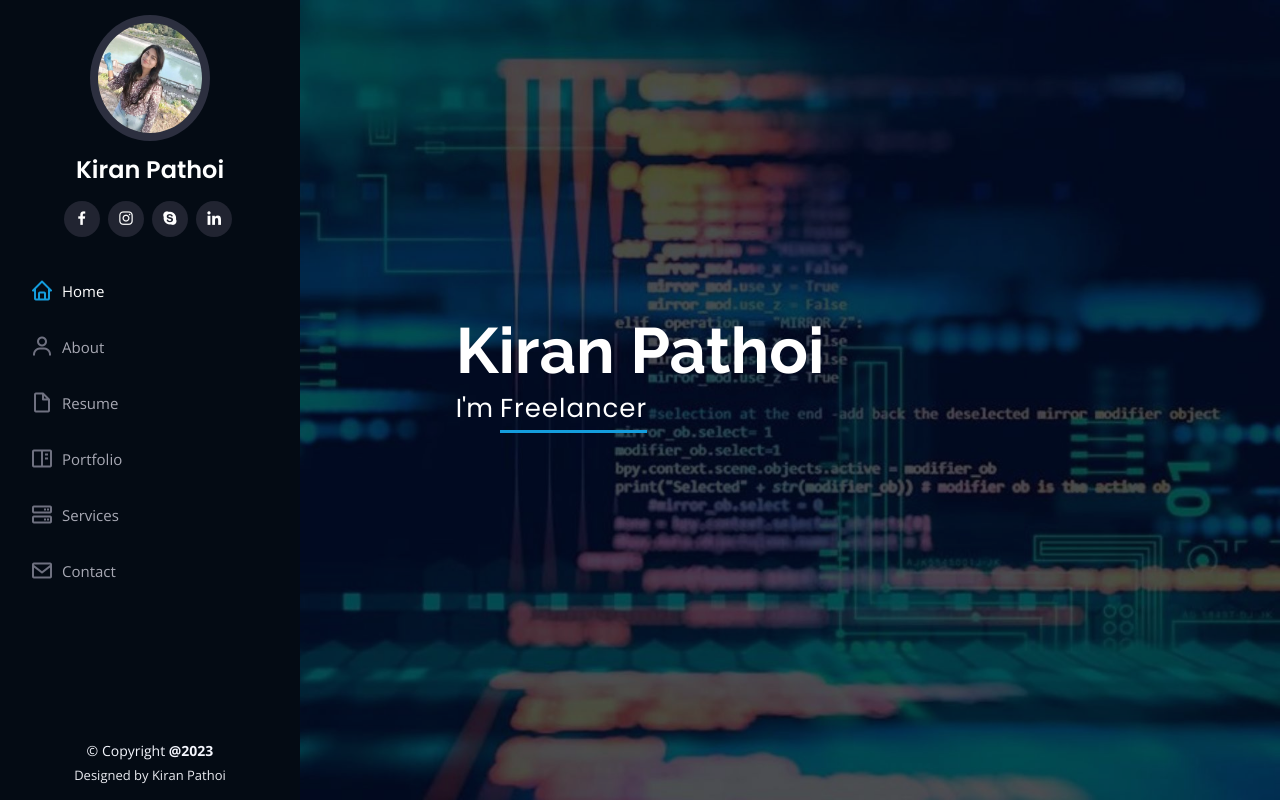
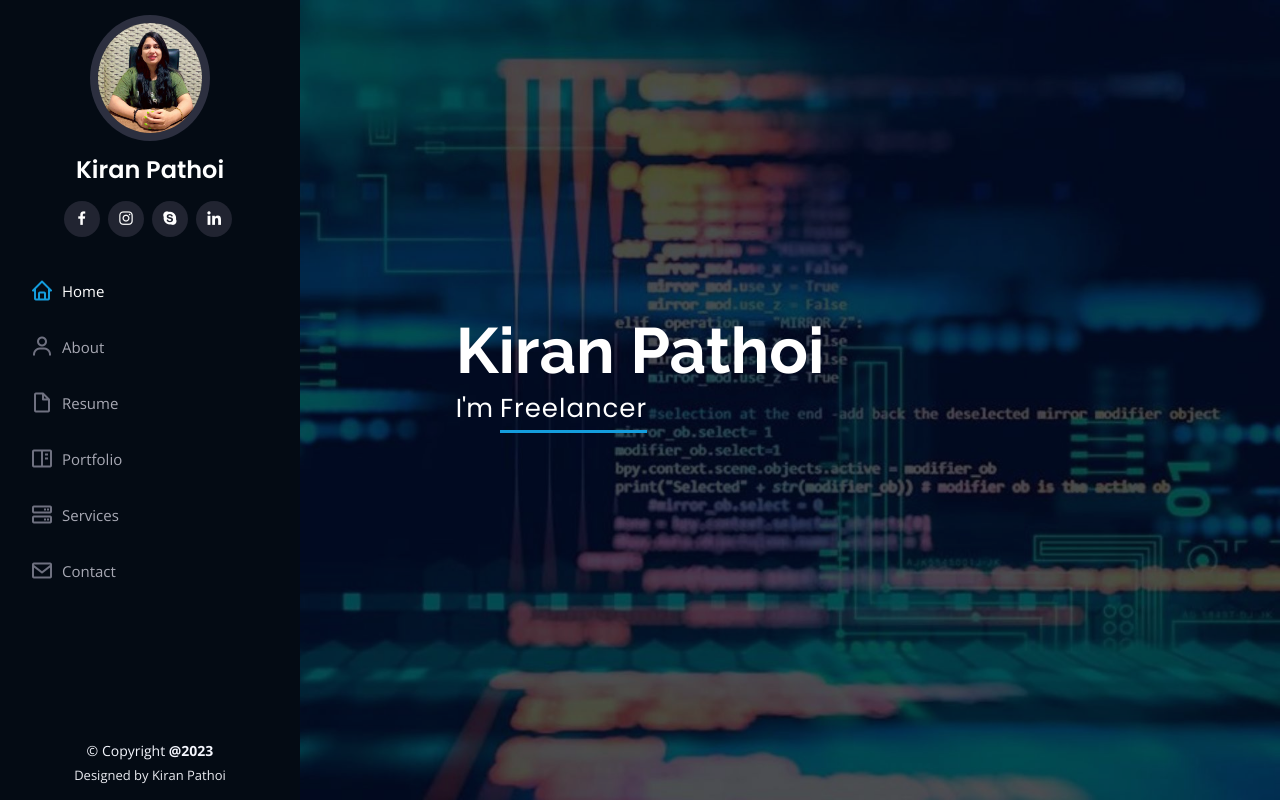
Before and after one commit to kiran-pathoi/kiran-pathoi, a plain HTML site: page index.html in a window 1280 px wide. Shown: the top 800 px of the page. Drawn offline with nearby package versions, Linux system fonts and the light colour scheme.

Commit message:
Update index.html

```diff
--- a/index.html
+++ b/index.html
@@ -38,7 +38,7 @@
     <div class="d-flex flex-column">
 
       <div class="profile">
-        <img src="assets/img/portfolio/kiran.jpeg" alt="" class="img-fluid rounded-circle">
+        <img src="assets/img/profile-img.jpg" alt="" class="img-fluid rounded-circle">
         <h1 class="text-light"><a href="index.html">Kiran Pathoi</a></h1>
         <div class="social-links mt-3 text-center">
           <a href="#" class="facebook"><i class="bx bxl-facebook"></i></a>
```
